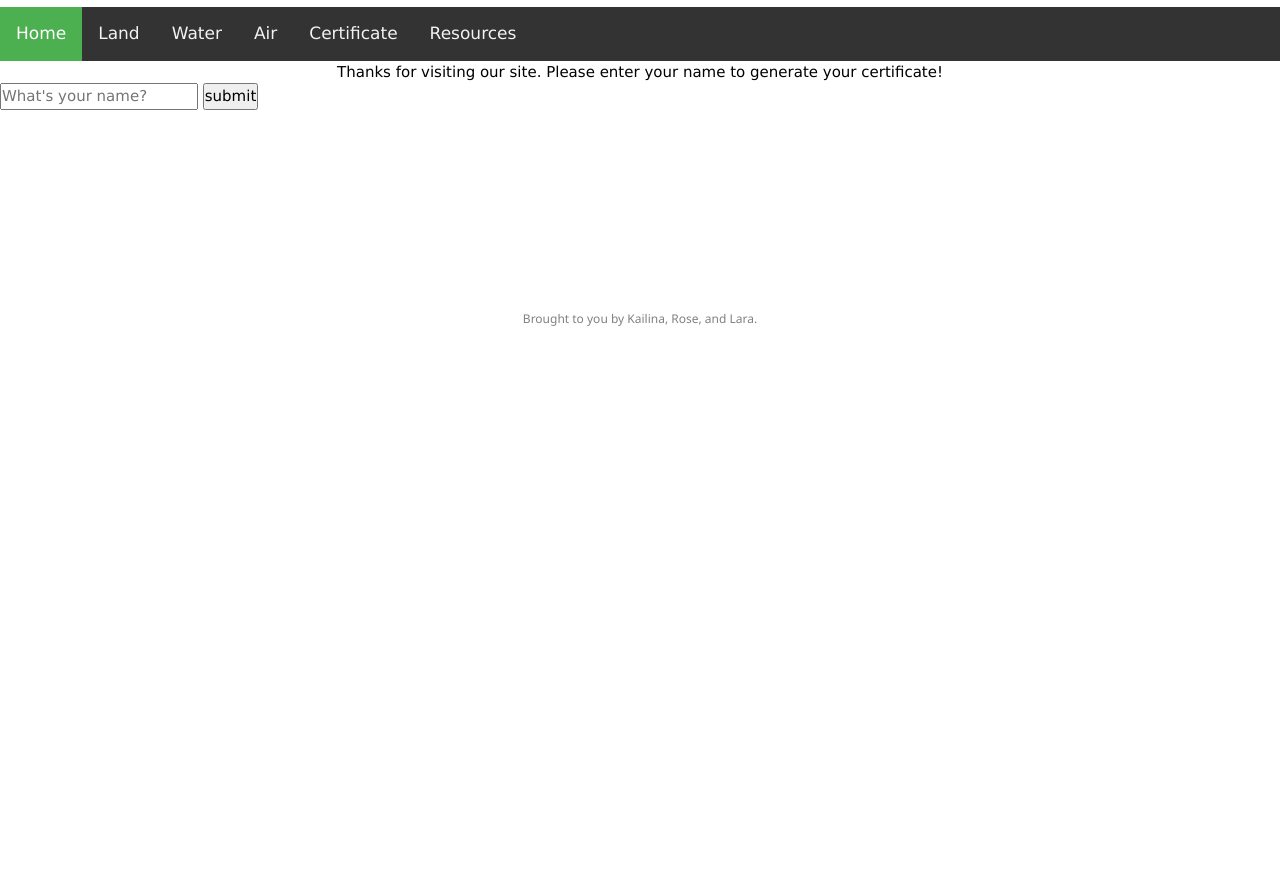
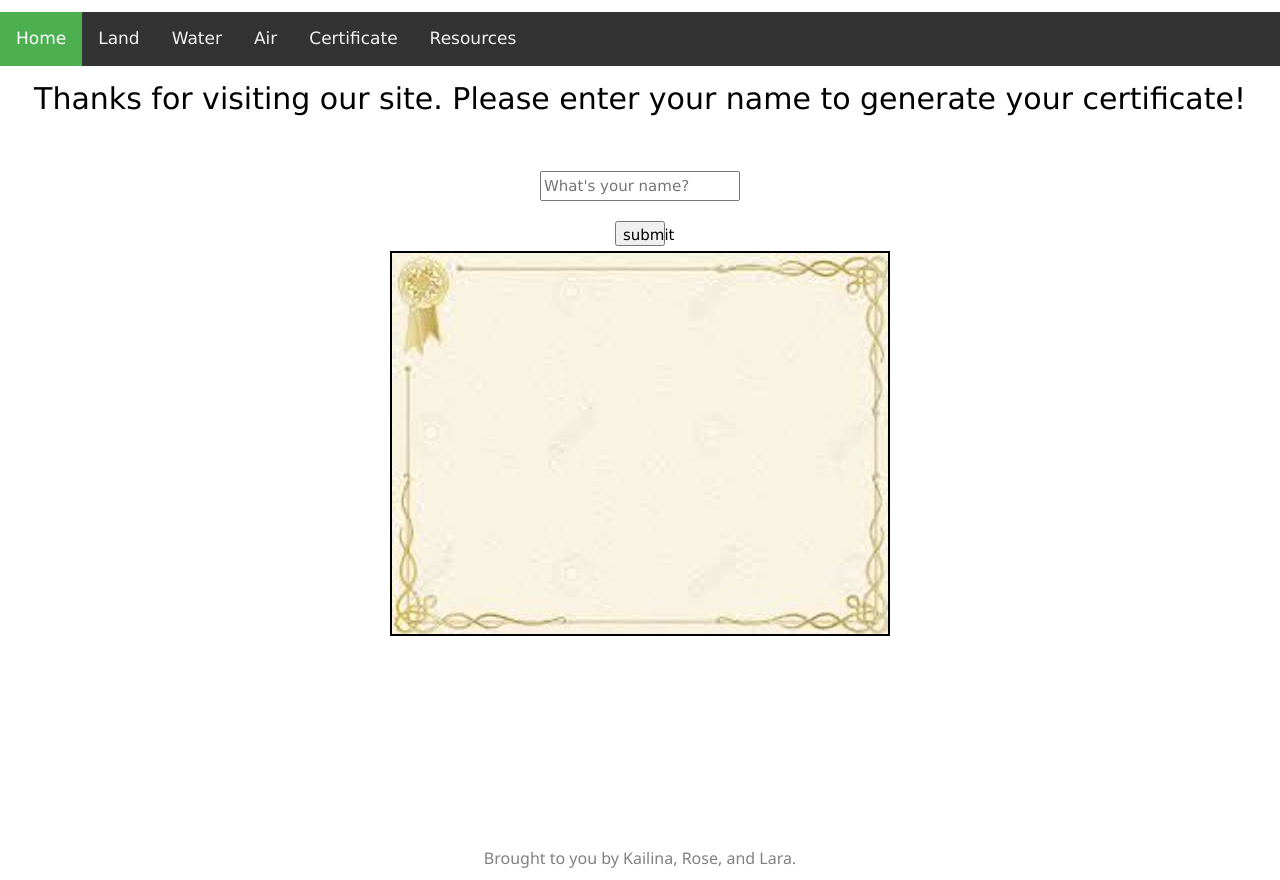
Before and after one commit to larajz/animal, a plain HTML site: page certificate-index.html in a window 1280 px wide. Shown: the part 58-938 px from the top of the page. Before the commit the page ends 800 px from the top, so only its background shows below. Drawn offline with nearby package versions, Linux system fonts and the light colour scheme.

Commit message:
Update certificate-index.html

```diff
--- a/certificate-index.html
+++ b/certificate-index.html
@@ -1,7 +1,7 @@
 <!DOCTYPE html>
 <html lang="en" dir="ltr">
   <head>
-    <link rel="stylesheet" href="styles.css">
+    <link rel="stylesheet" href="certificate-styles.css">
     <meta charset="utf-8">
     <meta name="viewport" content="width=device-width, initial-scale=1">
     <link rel="stylesheet" href="https://www.w3schools.com/w3css/4/w3.css">
```
